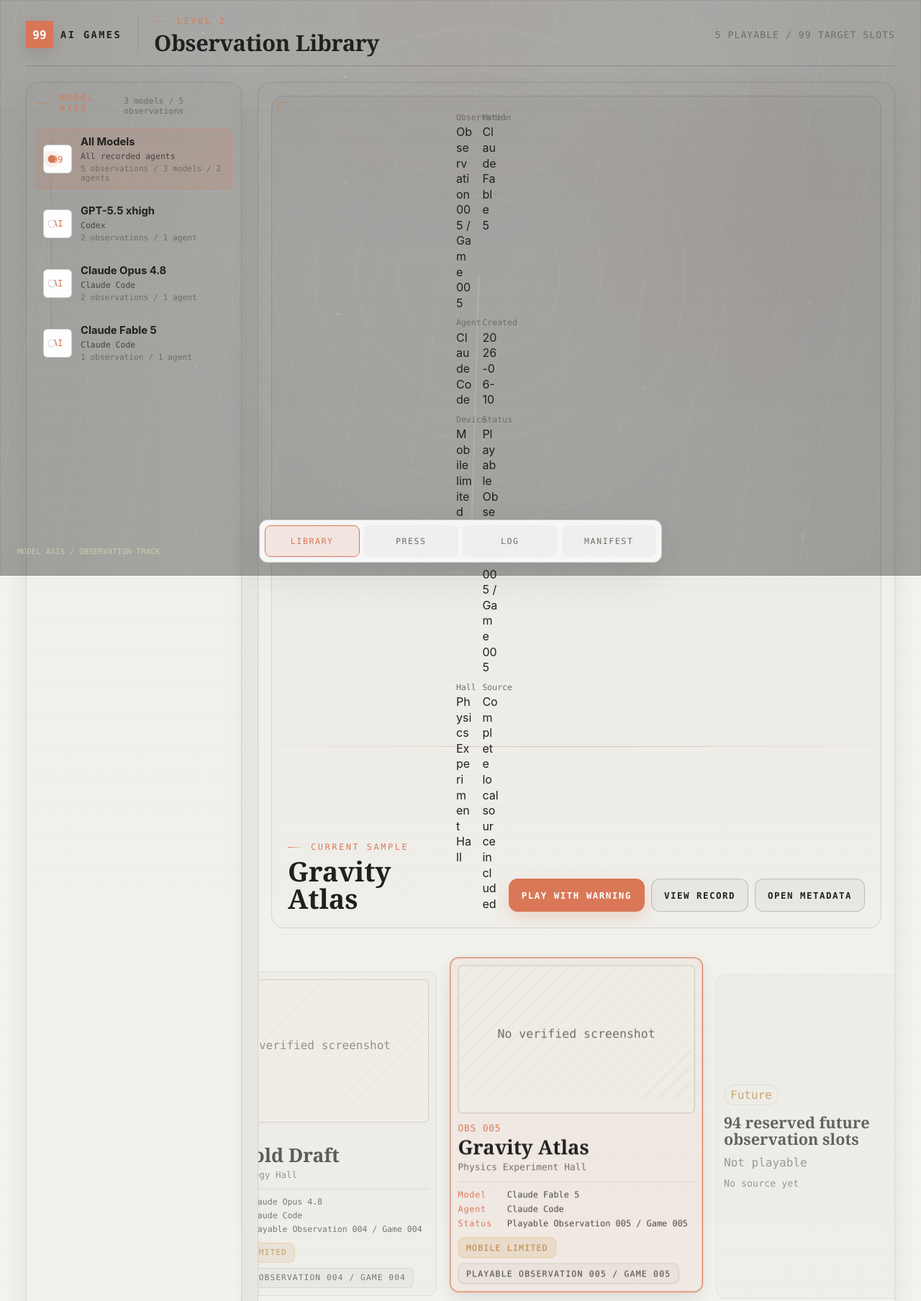
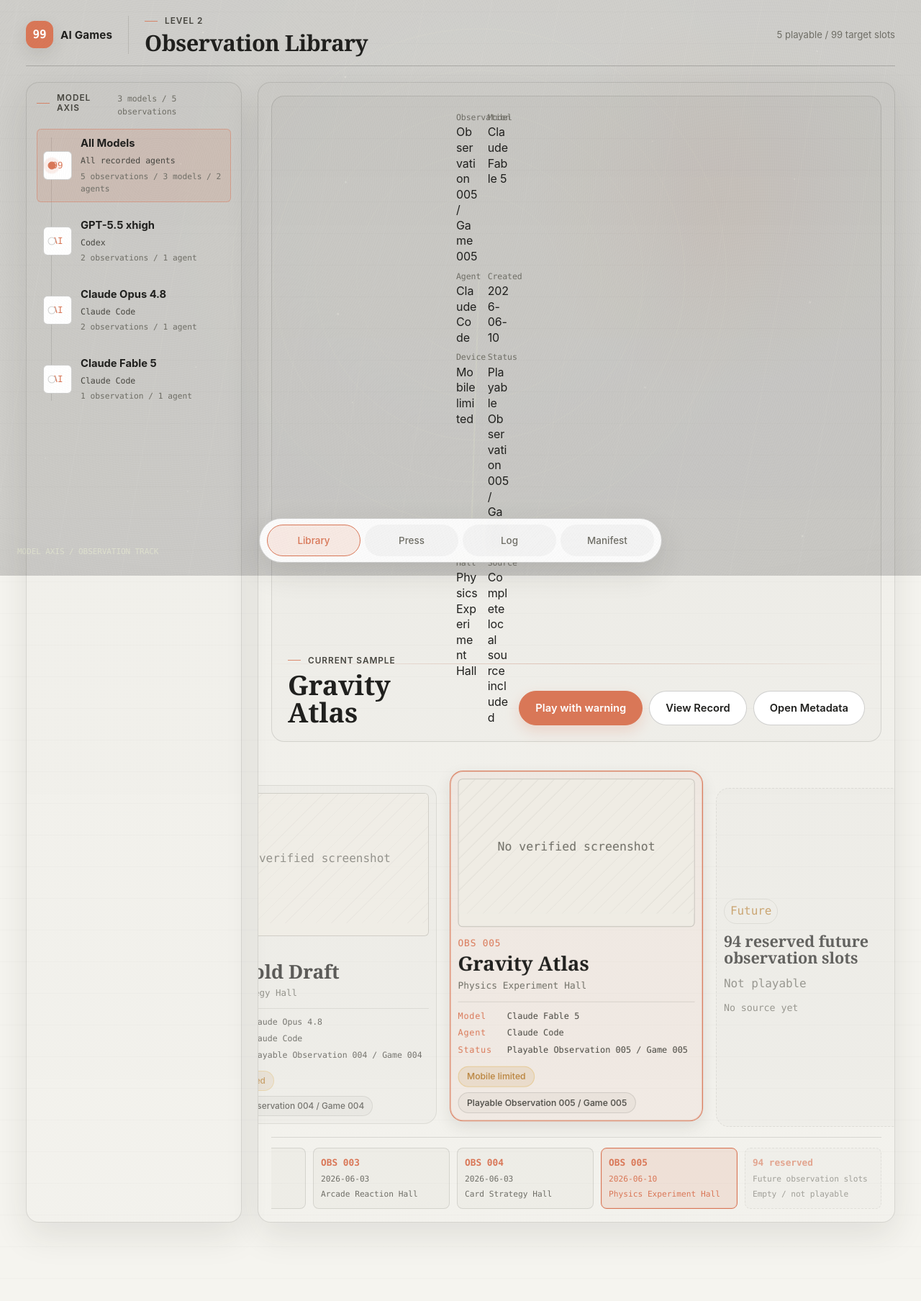
Before and after one commit to aidong27/99-ai-games, a plain HTML site: page library.html in a window 1280 px wide. Shown: the top 1808 px of the page at 72% size. After the commit the page ends 1777 px from the top, so only its background shows below. Drawn offline with Linux system fonts and the light colour scheme.

Commit message:
Polish the launcher into a native Claude.ai feel
Lift the light theme from an inverted dark terminal to genuine Claude.ai
conventions, as an override-only layer in styles/archive.css. No DOM contract,
structure, or game file changed.

- Pill buttons in humanist sans (no uppercase, no mono, fully rounded),
  white-on-terracotta primary; compact and ghost variants tuned.
- Plain-text top navigation links instead of bordered mono chips.
- Calm labels: kickers and stat/label text move to readable warm-ink sans at
  proper contrast, dropping the low-contrast spaced-terracotta uppercase.
- Soft cards with a gentle hover lift; a floating pill bottom dock; wordmark
  set in sans with a rounded accent tile.
- Remove the technical chrome that did not fit Claude: the global viewport
  registration frame and the card corner ticks; quiet the ambient signal
  field; add antialiased body type and tighter heading tracking.

Cache-busting bumped to 2026-06-13-claude2 across all seven pages, the
validator, and the data-layer cache key.

Verified: node scripts/check.mjs all green (7 gates, 24 modules); static serve
200 across all seven pages; whitespace clean. In-browser review on Pages pending.

```diff
--- a/library.html
+++ b/library.html
@@ -19,8 +19,8 @@
     <meta name="theme-color" content="#f5f4ef">
     <title>Observation Library | 99 AI Games</title>
     <link rel="icon" href="data:,">
-    <link rel="modulepreload" href="./src/archive-data.js?v=2026-06-13-claude">
-    <link rel="stylesheet" href="./styles/archive.css?v=2026-06-13-claude">
+    <link rel="modulepreload" href="./src/archive-data.js?v=2026-06-13-claude2">
+    <link rel="stylesheet" href="./styles/archive.css?v=2026-06-13-claude2">
   </head>
   <body class="archive-page library-page">
     <a class="skip-link" href="#library-main">Skip to library</a>
@@ -75,6 +75,6 @@
       </nav>
     </div>
 
-    <script type="module" src="./src/library.js?v=2026-06-13-claude"></script>
+    <script type="module" src="./src/library.js?v=2026-06-13-claude2"></script>
   </body>
 </html>
--- a/scripts/validate-launcher.mjs
+++ b/scripts/validate-launcher.mjs
@@ -4,7 +4,7 @@ import { fileURLToPath } from "node:url";
 
 const repoRoot = fileURLToPath(new URL("..", import.meta.url));
 const errors = [];
-const requiredAssetVersion = "2026-06-13-claude";
+const requiredAssetVersion = "2026-06-13-claude2";
 const expectedOgImage = "https://aidong27.github.io/99-ai-games/assets/social/og-cover.png";
 
 const requiredFiles = [
--- a/src/archive-data.js
+++ b/src/archive-data.js
@@ -380,7 +380,7 @@ function registerModel(models, modelName, agentName, game) {
 // per-session cache keyed by the deployed asset version removes that waterfall
 // while staying fresh across deploys (the version changes when assets change).
 // An in-memory promise map also dedupes concurrent requests within a page.
-const ASSET_VERSION = "2026-06-13-claude";
+const ASSET_VERSION = "2026-06-13-claude2";
 const memoryCache = new Map();
 
 function cacheKey(href) {
--- a/styles/archive.css
+++ b/styles/archive.css
@@ -2345,3 +2345,209 @@ body::before {
 .definition-card:hover {
   box-shadow: 0 10px 26px rgba(40, 38, 34, 0.1);
 }
+
+/* ════════════════════════════════════════════════════════════════════════
+   CLAUDE VISUAL UPGRADE (2026-06-13-claude2)
+   Lift the launcher from an inverted dark terminal to a native Claude.ai feel:
+   pill buttons in sans, calm readable labels, plain-text nav, soft cards, and
+   removal of the technical "specimen frame" decorations. Override-only layer —
+   no DOM contract or structure changes.
+   ════════════════════════════════════════════════════════════════════════ */
+
+html {
+  -webkit-font-smoothing: antialiased;
+  -moz-osx-font-smoothing: grayscale;
+  text-rendering: optimizeLegibility;
+}
+
+body {
+  line-height: 1.55;
+  letter-spacing: -0.005em;
+}
+
+/* Remove the technical viewport frame + card registration ticks — Claude is calm. */
+body::before,
+.title-status::before,
+.title-status::after,
+.library-readout::before,
+.record::before,
+.editorial-hero::before,
+.play-gate-content::after {
+  display: none !important;
+}
+
+/* Quieter ambient texture on the light ground. */
+.archive-signal-field {
+  opacity: 0.16;
+}
+
+/* Buttons → Claude pills: humanist sans, sentence-friendly, fully rounded. */
+.archive-button {
+  border-radius: 999px;
+  padding: 0 22px;
+  min-height: 48px;
+  font-family: var(--ui-font);
+  font-size: 0.92rem;
+  font-weight: 600;
+  letter-spacing: 0;
+  text-transform: none;
+}
+
+.archive-button.compact {
+  min-height: 40px;
+  padding: 0 16px;
+  font-size: 0.86rem;
+}
+
+.archive-button.secondary {
+  border-color: var(--line-strong);
+  background: var(--panel);
+}
+
+.archive-button.ghost {
+  border-color: transparent;
+  background: transparent;
+  color: var(--muted-strong);
+}
+
+.archive-button:hover {
+  transform: translateY(-1px);
+}
+
+/* Labels: readable warm-ink, gentle tracking, with the small accent rule kept. */
+.archive-kicker {
+  color: var(--muted-strong);
+  font-family: var(--ui-font);
+  font-size: 0.74rem;
+  font-weight: 600;
+  letter-spacing: 0.08em;
+}
+
+.archive-kicker::before {
+  width: 18px;
+  background: var(--accent);
+  opacity: 0.85;
+}
+
+/* Top navigation → plain Claude text links (no bordered mono chips). */
+.title-header nav a {
+  min-height: auto;
+  border: 0;
+  border-radius: 0;
+  padding: 6px 4px;
+  color: var(--muted-strong);
+  background: transparent;
+  font-family: var(--ui-font);
+  font-size: 0.92rem;
+  font-weight: 500;
+  letter-spacing: 0;
+  text-transform: none;
+}
+
+.title-header nav a:hover {
+  color: var(--accent);
+  background: transparent !important;
+  border-color: transparent !important;
+}
+
+/* Badges → soft sans chips. */
+.archive-badge {
+  border-radius: 999px;
+  padding: 4px 11px;
+  font-family: var(--ui-font);
+  font-size: 0.74rem;
+  font-weight: 500;
+  letter-spacing: 0;
+  text-transform: none;
+}
+
+/* Cards & panels: soft, generous, gentle hover — no hard chrome. */
+.observation-card,
+.definition-card,
+.model-axis-panel,
+.library-stage,
+.library-readout,
+.record,
+.editorial-shell .record-section,
+.play-gate-content,
+.shelf-row,
+.hall-cell,
+.model-node {
+  border-radius: var(--radius-lg);
+}
+
+.shelf-row:hover,
+.observation-card:hover,
+.definition-card:hover,
+.hall-cell.covered:hover {
+  transform: translateY(-2px);
+  box-shadow: 0 14px 34px rgba(40, 38, 34, 0.1);
+}
+
+/* The bottom dock reads as a soft floating pill bar. */
+.archive-dock {
+  border-radius: 999px;
+  padding: 8px 10px;
+  box-shadow: 0 14px 40px rgba(40, 38, 34, 0.12);
+}
+
+.archive-dock a {
+  border-radius: 999px;
+  font-family: var(--ui-font);
+  font-size: 0.84rem;
+  font-weight: 500;
+  letter-spacing: 0;
+  text-transform: none;
+}
+
+/* Headings: warm serif, comfortable. The giant wordmark loses its heavy shadow. */
+.title-mark {
+  text-shadow: none;
+}
+
+.page-title h1,
+.record-copy h2,
+.play-gate h1,
+.hall-section-head h2,
+.compare-section-title {
+  letter-spacing: -0.015em;
+}
+
+/* Footer in sans, calmer. */
+.title-footer p {
+  font-family: var(--ui-font);
+  letter-spacing: 0;
+}
+
+/* Wordmark + remaining UI copy → Claude sans (mono is kept only for true
+   code-like tokens such as OBS plate numbers and the matrix chips). */
+.wordmark span {
+  border-radius: var(--radius-md);
+}
+
+.wordmark strong {
+  font-family: var(--ui-font);
+  font-size: 0.95rem;
+  font-weight: 700;
+  letter-spacing: 0.01em;
+  text-transform: none;
+}
+
+.title-protocol,
+.status-note,
+.topbar-status,
+.title-status dt,
+.share-status {
+  font-family: var(--ui-font);
+  letter-spacing: 0;
+  text-transform: none;
+}
+
+.title-status dt {
+  font-size: 0.82rem;
+}
+
+.title-protocol {
+  font-size: 1rem;
+  line-height: 1.6;
+}
```
Also changed, not shown: compare.html (+4 -4 lines), index.html (+4 -4 lines), log.html (+1 -1 lines), observation.html (+3 -3 lines), play.html (+3 -3 lines), press.html (+2 -2 lines), CHANGELOG.md.
